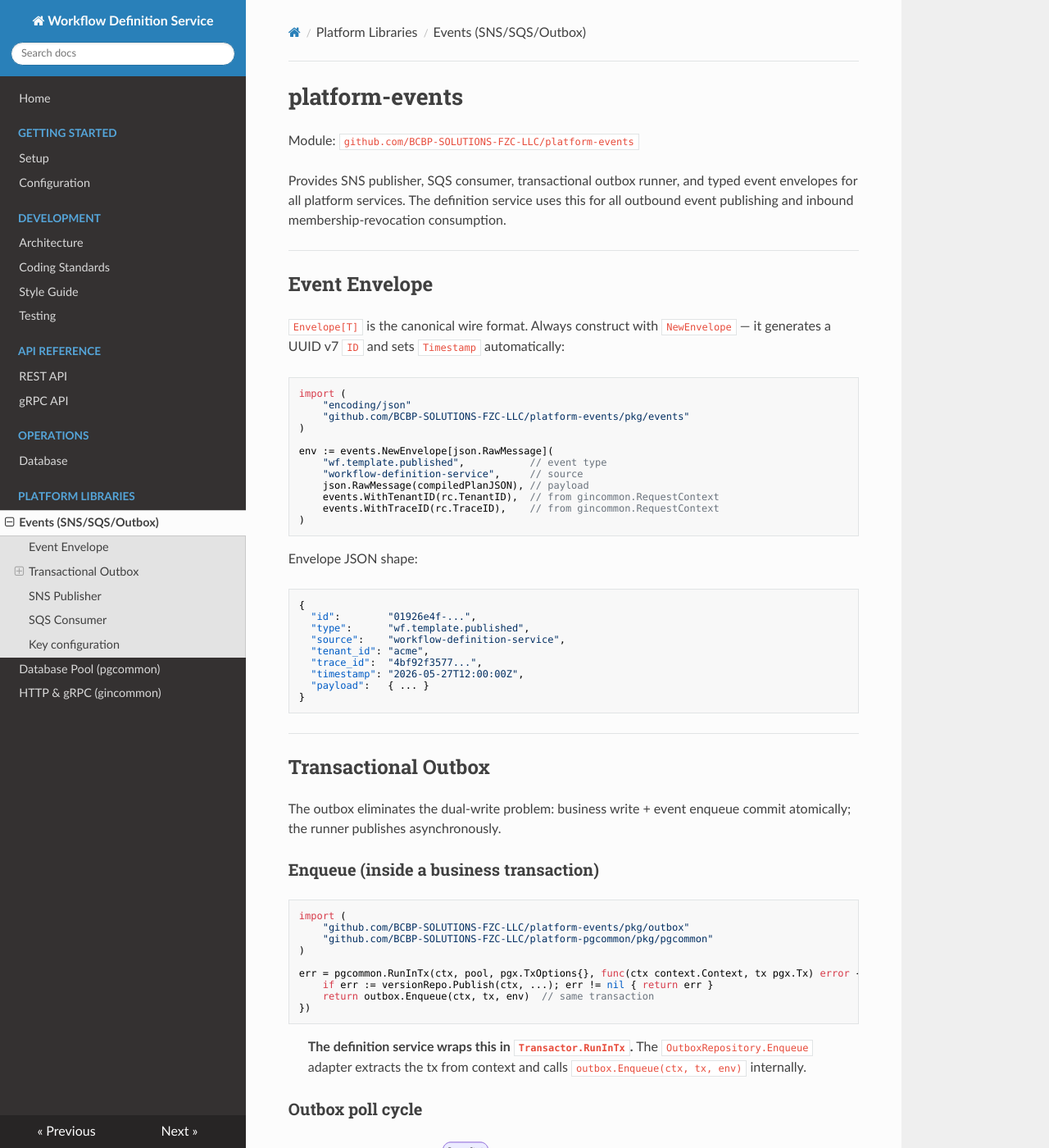
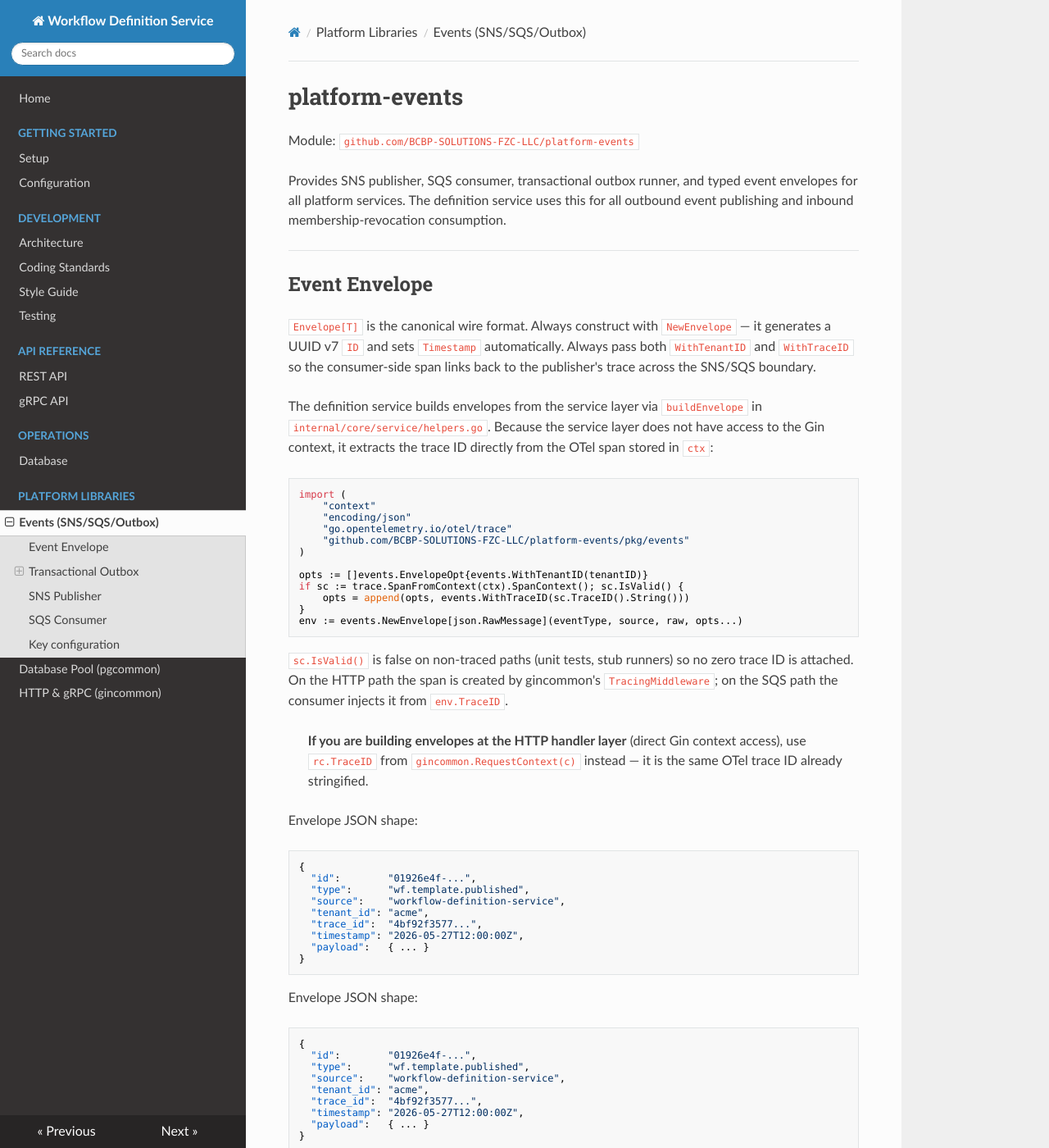
Before and after one commit to BCBP-SOLUTIONS-FZC-LLC/workflow-definition-service, an MkDocs documentation site: the page built from docs/platform-events.md, in a window 1280 px wide and 1400 px high. Shown: the whole window at 82% size. Built offline with MkDocs 1.6.1, drawn with Linux system fonts in a browser that asks for light colours; nearby versions of some CDN libraries.

Commit message:
docs: sync CLAUDE.md and docs with platform lib audit changes
- CLAUDE.md decisions 26–28: buildEnvelope WithTraceID via OTel span,
  pgmetrics.Init startup registration, gRPC health check service
- platform-events.md: clarify that service layer uses trace.SpanFromContext
  (not rc.TraceID) since buildEnvelope has no Gin context access
- platform-pgcommon.md: add pgmetrics section with metric names and table;
  document Logger/Tracer limitation (unexported port.Field type)
- grpc.md: document grpc.health.v1.Health endpoint with grpcurl examples

Co-Authored-By: Claude Sonnet 4.6 <noreply@anthropic.com>

````diff
--- a/docs/platform-events.md
+++ b/docs/platform-events.md
@@ -8,21 +8,41 @@ Provides SNS publisher, SQS consumer, transactional outbox runner, and typed eve
 
 ## Event Envelope
 
-`Envelope[T]` is the canonical wire format. Always construct with `NewEnvelope` — it generates a UUID v7 `ID` and sets `Timestamp` automatically:
+`Envelope[T]` is the canonical wire format. Always construct with `NewEnvelope` — it generates a UUID v7 `ID` and sets `Timestamp` automatically. Always pass both `WithTenantID` and `WithTraceID` so the consumer-side span links back to the publisher's trace across the SNS/SQS boundary.
+
+The definition service builds envelopes from the service layer via `buildEnvelope` in `internal/core/service/helpers.go`. Because the service layer does not have access to the Gin context, it extracts the trace ID directly from the OTel span stored in `ctx`:
 
 ```go
 import (
+    "context"
     "encoding/json"
+    "go.opentelemetry.io/otel/trace"
     "github.com/BCBP-SOLUTIONS-FZC-LLC/platform-events/pkg/events"
 )
 
-env := events.NewEnvelope[json.RawMessage](
-    "wf.template.published",           // event type
-    "workflow-definition-service",     // source
-    json.RawMessage(compiledPlanJSON), // payload
-    events.WithTenantID(rc.TenantID),  // from gincommon.RequestContext
-    events.WithTraceID(rc.TraceID),    // from gincommon.RequestContext
-)
+opts := []events.EnvelopeOpt{events.WithTenantID(tenantID)}
+if sc := trace.SpanFromContext(ctx).SpanContext(); sc.IsValid() {
+    opts = append(opts, events.WithTraceID(sc.TraceID().String()))
+}
+env := events.NewEnvelope[json.RawMessage](eventType, source, raw, opts...)
+```
+
+`sc.IsValid()` is false on non-traced paths (unit tests, stub runners) so no zero trace ID is attached. On the HTTP path the span is created by gincommon's `TracingMiddleware`; on the SQS path the consumer injects it from `env.TraceID`.
+
+> **If you are building envelopes at the HTTP handler layer** (direct Gin context access), use `rc.TraceID` from `gincommon.RequestContext(c)` instead — it is the same OTel trace ID already stringified.
+
+Envelope JSON shape:
+
+```json
+{
+  "id":        "01926e4f-...",
+  "type":      "wf.template.published",
+  "source":    "workflow-definition-service",
+  "tenant_id": "acme",
+  "trace_id":  "4bf92f3577...",
+  "timestamp": "2026-05-27T12:00:00Z",
+  "payload":   { ... }
+}
 ```
 
 Envelope JSON shape:
````
Also changed, not shown: .claude/CLAUDE.md (+6 -0 lines), docs/grpc.md (+28 -0 lines), docs/platform-pgcommon.md (+29 -7 lines).
